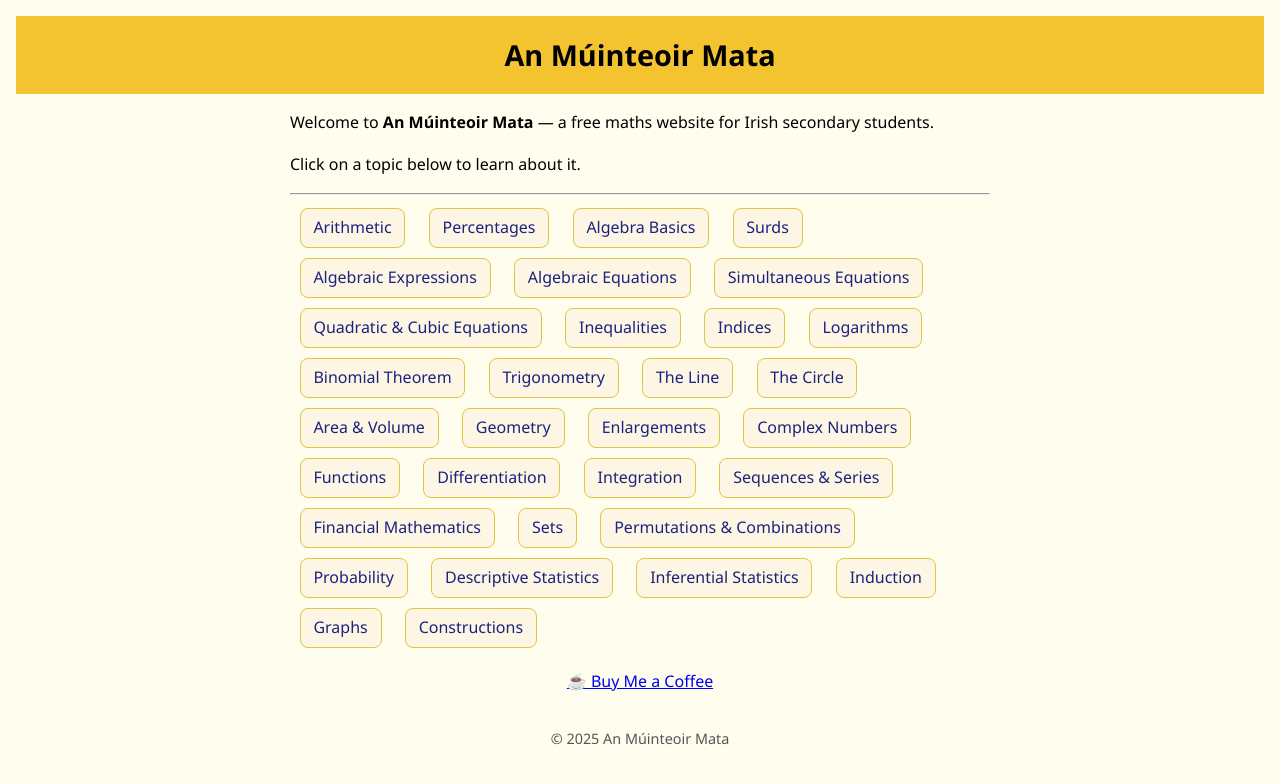
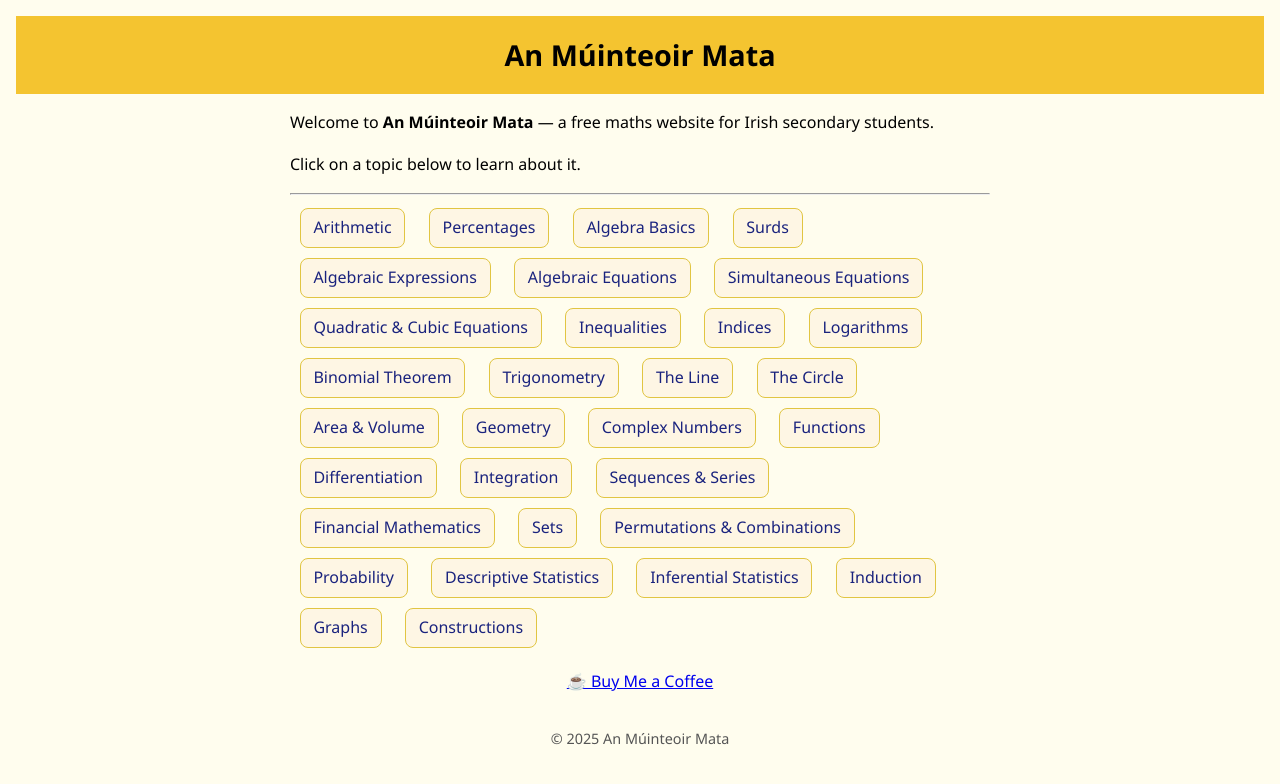
Before and after one commit to AnMuinteoirMata/anmuinteoirmata, a Jekyll site: the page built from index.markdown, in a window 1280 px wide. Shown: the top 784 px of the page. Built offline with Jekyll 4.4.1, drawn with Linux system fonts in a browser that asks for light colours.

```diff
--- a/index.markdown
+++ b/index.markdown
@@ -28,7 +28,6 @@ Click on a topic below to learn about it.
   <a href="/anmuinteoirmata/topics/circle.html">The Circle</a>
   <a href="/anmuinteoirmata/topics/areavolume.html">Area & Volume</a>
   <a href="/anmuinteoirmata/topics/geometry.html">Geometry</a>
-  <a href="/anmuinteoirmata/topics/enlargements.html">Enlargements</a>
   <a href="/anmuinteoirmata/topics/complexnumbers.html">Complex Numbers</a>
   <a href="/anmuinteoirmata/topics/functions.html">Functions</a>
   <a href="/anmuinteoirmata/topics/differentiation.html">Differentiation</a>
```
